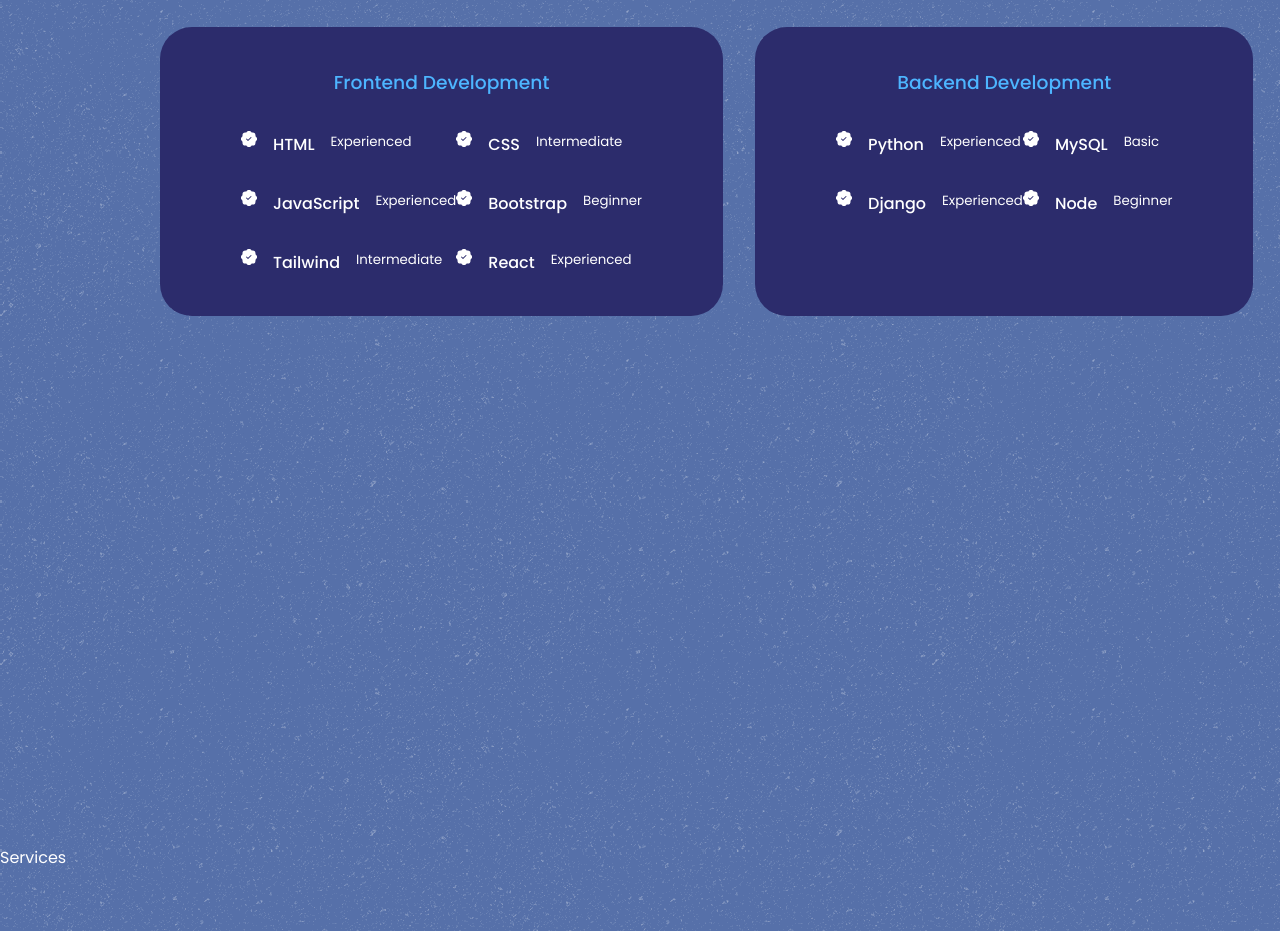
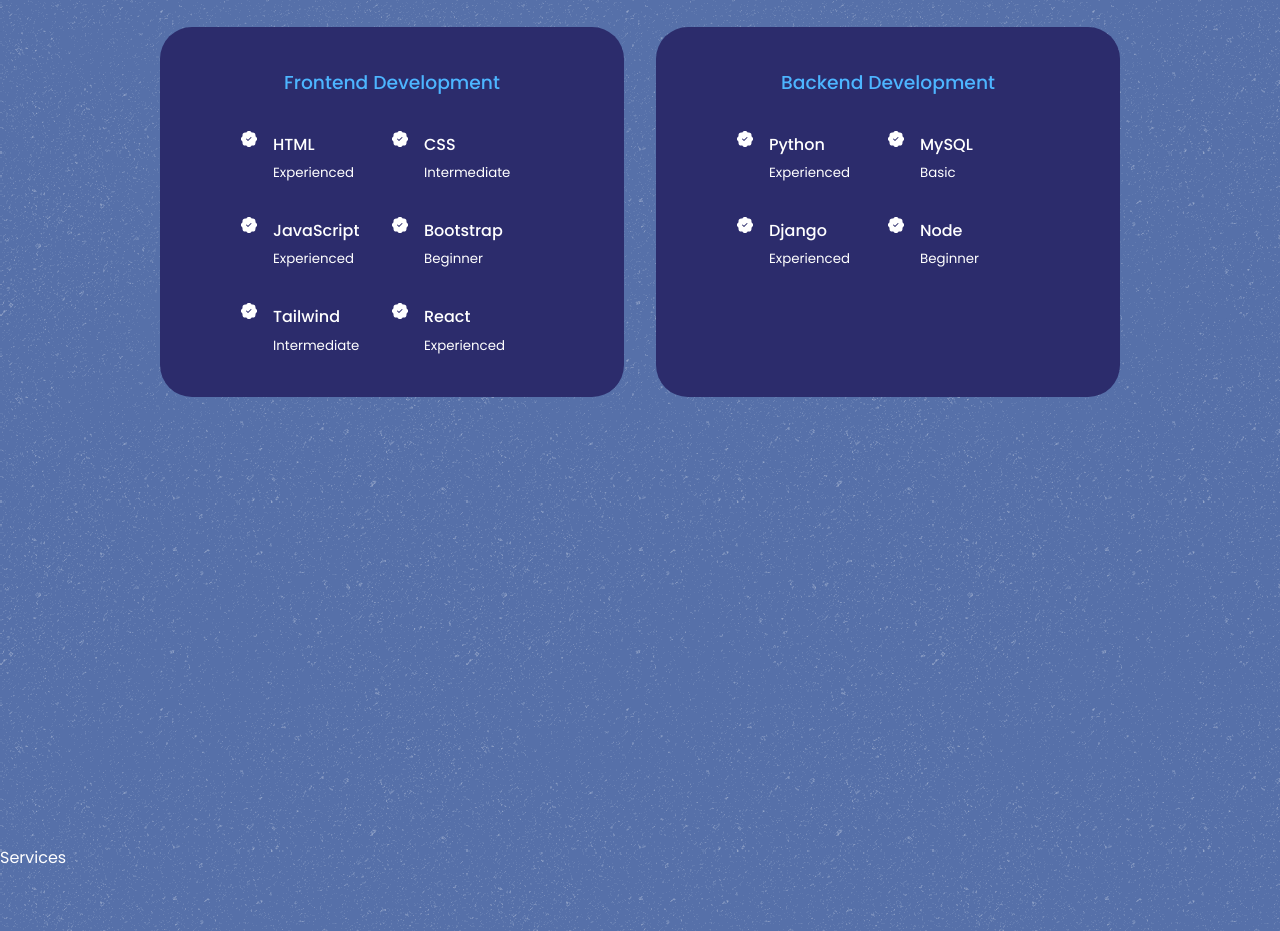
Before and after one commit to stens0n/2022PortfolioWebsite, a React (Create React App) app: page / in a window 1280 px wide. Shown: the part 1940-2871 px from the top of the page. Built offline with nearby package versions, Linux system fonts and the light colour scheme.

Commit message:
experience html and css updates

```diff
--- a/src/components/experience/Experience.jsx
+++ b/src/components/experience/Experience.jsx
@@ -14,33 +14,45 @@
           <div className="experience__content">
             <article className="experience__details">
               <BsPatchCheckFill />
+              <div>
               <h4>HTML</h4>
               <small className="text-light">Experienced</small>
+              </div>
             </article>
             <article className="experience__details">
               <BsPatchCheckFill />
+              <div>
               <h4>CSS</h4>
               <small className="text-light">Intermediate</small>
+              </div>
             </article>
             <article className="experience__details">
               <BsPatchCheckFill />
+              <div>
               <h4>JavaScript</h4>
               <small className="text-light">Experienced</small>
+              </div>
             </article>
             <article className="experience__details">
               <BsPatchCheckFill />
+              <div>
               <h4>Bootstrap</h4>
               <small className="text-light">Beginner</small>
+              </div>
             </article>
             <article className="experience__details">
               <BsPatchCheckFill />
+              <div>
               <h4>Tailwind</h4>
               <small className="text-light">Intermediate</small>
+              </div>
             </article>
             <article className="experience__details">
               <BsPatchCheckFill />
+              <div>
               <h4>React</h4>
               <small className="text-light">Experienced</small>
+              </div>
             </article>
           </div>
 
@@ -51,23 +63,31 @@
           <div className="experience__content">
               <article className="experience__details">
                 <BsPatchCheckFill />
+                <div>
                 <h4>Python</h4>
                 <small className="text-light">Experienced</small>
+                </div>
               </article>
               <article className="experience__details">
                 <BsPatchCheckFill />
+                <div>
                 <h4>MySQL</h4>
                 <small className="text-light">Basic</small>
+                </div>
               </article>
               <article className="experience__details">
                 <BsPatchCheckFill />
+                <div>
                 <h4>Django</h4>
                 <small className="text-light">Experienced</small>
+                </div>
               </article>
               <article className="experience__details">
                 <BsPatchCheckFill />
+                <div>
                 <h4>Node</h4>
                 <small className="text-light">Beginner</small>
+                </div>
               </article>
             </div>
 
```
